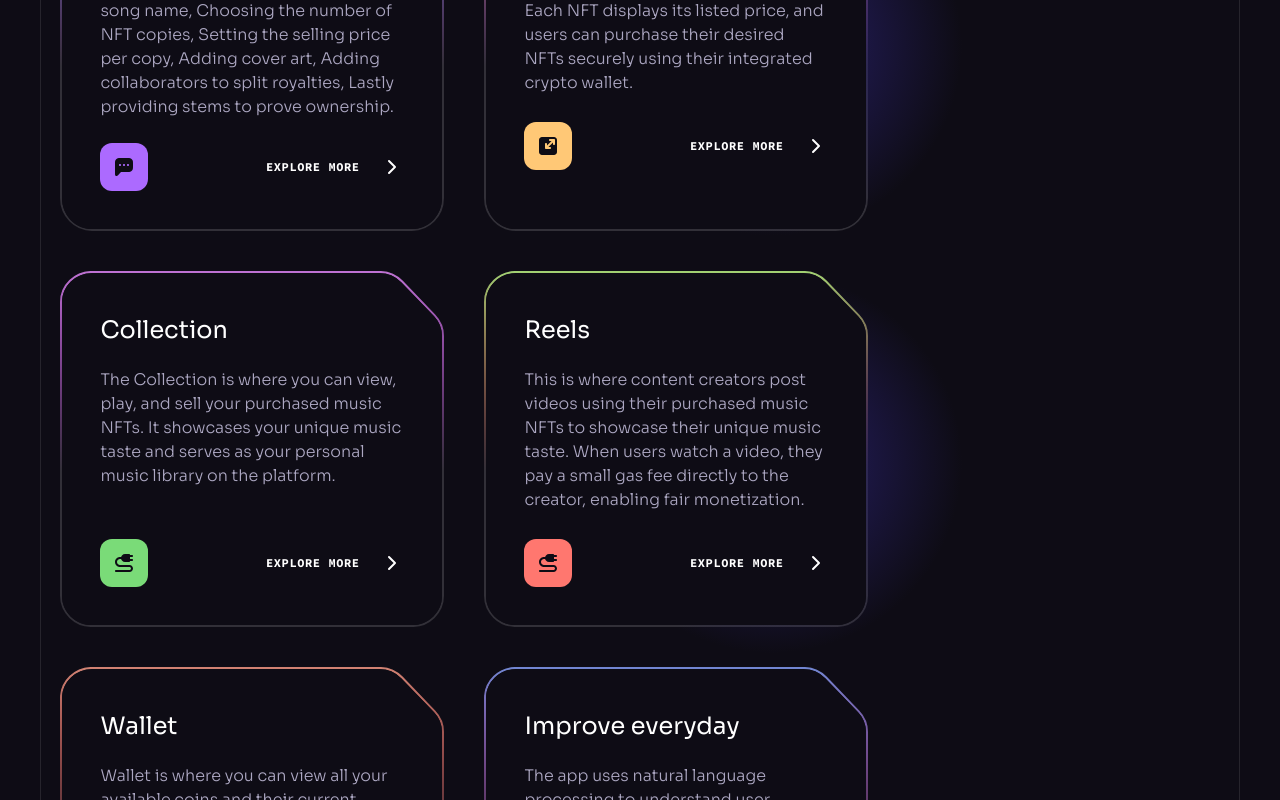
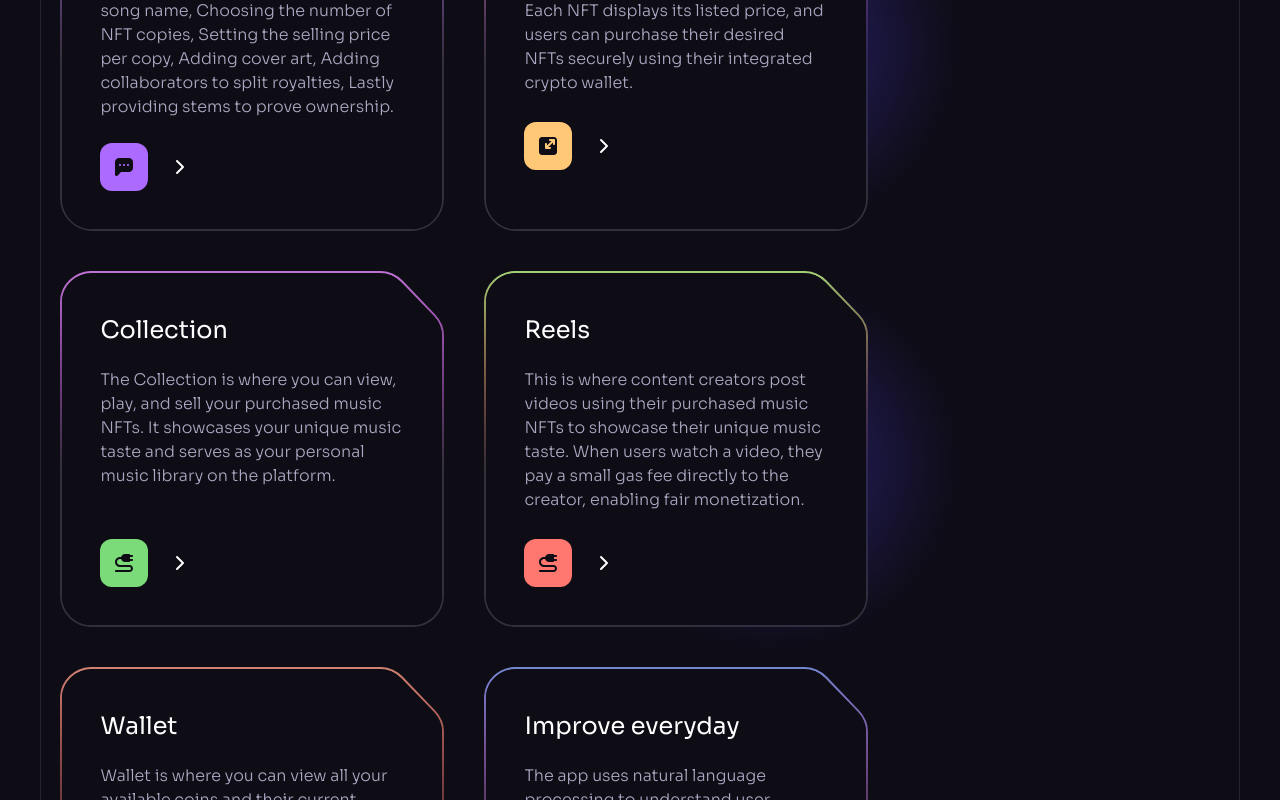
Before and after one commit to Phunyeletso/newfrequency, a React (Vite) app: page / in a window 1280 px wide. Shown: the part 2100-2900 px from the top of the page. Built offline with nearby package versions, Linux system fonts and the light colour scheme.

Commit message:
Update Benefits.jsx

```diff
--- a/src/components/Benefits.jsx
+++ b/src/components/Benefits.jsx
@@ -33,9 +33,7 @@ const Benefits = () => {
                     height={48}
                     alt={item.title}
                   />
-                  <p className="ml-auto font-code text-xs font-bold text-n-1 uppercase tracking-wider">
-                    Explore more
-                  </p>
+
                   <Arrow />
                 </div>
               </div>
```
